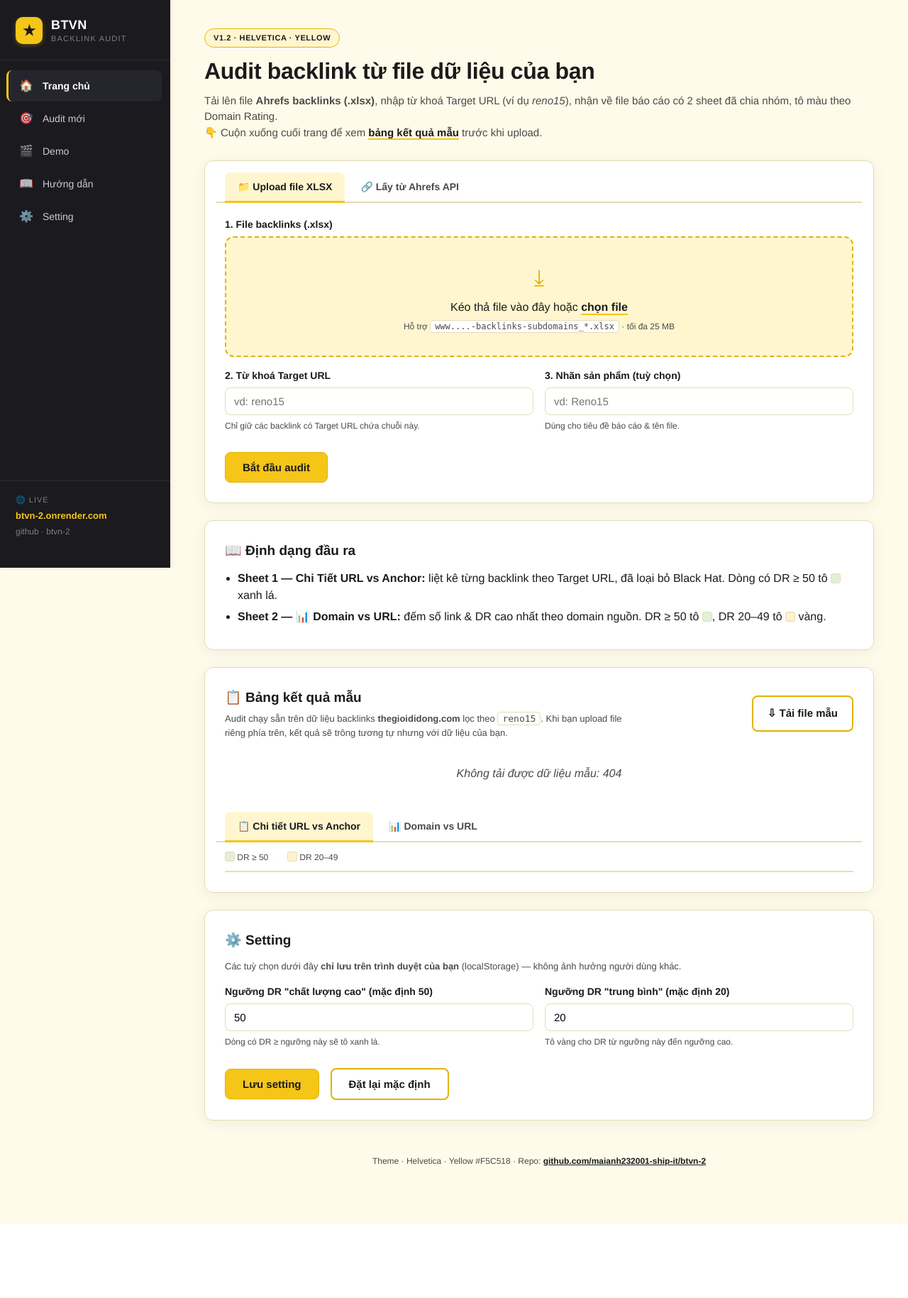
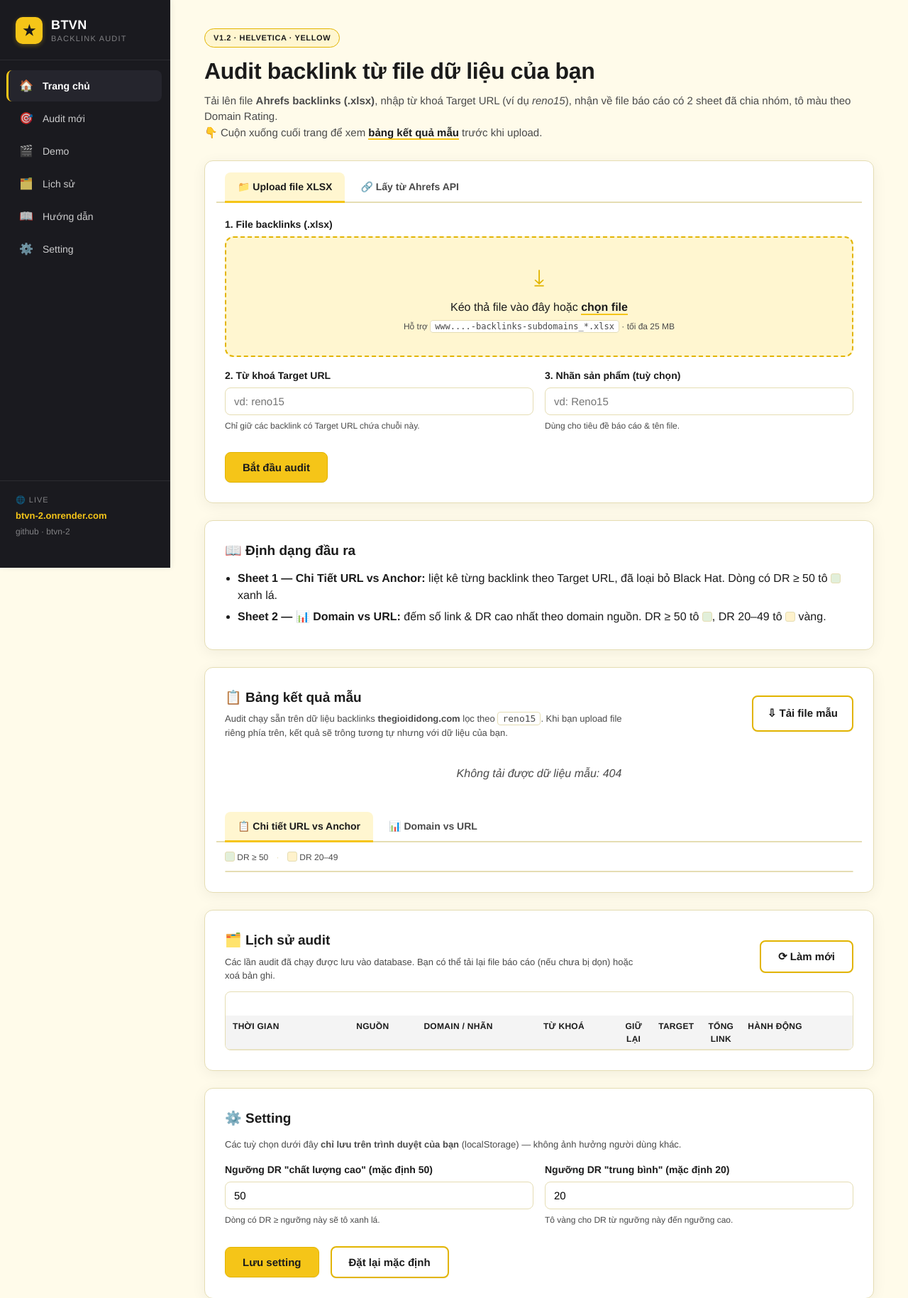
Before and after one commit to maianh232001-ship-it/btvn-2, a Flask app: page / in a window 1280 px wide. Shown: the top 1829 px of the page at 71% size. Before the commit the page ends 1725 px from the top, so only its background shows below. Run offline with Flask 3, Linux system fonts and the light colour scheme; tables that the repository leaves empty hold one stand-in row (values such as "Sample post").

Commit message:
Add SQLite-backed audit history
Persist each upload/Ahrefs audit run to data/audits.db and expose
GET /api/history + DELETE /api/history/<id>. UI gains a "Lịch sử"
section in the sidebar that auto-refreshes after every audit.

Co-Authored-By: Claude Opus 4.7 (1M context) <noreply@anthropic.com>

```diff
--- a/app.py
+++ b/app.py
@@ -12,13 +12,16 @@ from flask import (Flask, abort, jsonify, render_template, request,
 from werkzeug.utils import secure_filename
 
 from audit import AhrefsAPIError, run_audit, run_audit_from_ahrefs
+import db
 
 
 BASE_DIR = Path(__file__).resolve().parent
 UPLOAD_DIR = BASE_DIR / "uploads"
 OUTPUT_DIR = BASE_DIR / "outputs"
+DB_PATH = BASE_DIR / "data" / "audits.db"
 UPLOAD_DIR.mkdir(exist_ok=True)
 OUTPUT_DIR.mkdir(exist_ok=True)
+db.init_db(DB_PATH)
 
 ALLOWED_EXT = {".xlsx"}
 MAX_BYTES = 25 * 1024 * 1024  # 25 MB
@@ -112,6 +115,13 @@ def audit_endpoint():
         pass
 
     preview = result.pop("preview", None)
+    db.save_audit(
+        source="upload",
+        keyword=keyword,
+        product_label=product_label or keyword,
+        stats=result,
+        output_filename=out_name,
+    )
     return jsonify({
         "stats": result,
         "preview": preview,
@@ -163,6 +173,14 @@ def audit_ahrefs_endpoint():
         return jsonify({"error": f"Xử lý thất bại: {exc}"}), 500
 
     preview = result.pop("preview", None)
+    db.save_audit(
+        source="ahrefs",
+        domain=domain,
+        keyword=keyword,
+        product_label=product_label or keyword,
+        stats=result,
+        output_filename=out_name,
+    )
     return jsonify({
         "stats": result,
         "preview": preview,
@@ -171,6 +189,30 @@ def audit_ahrefs_endpoint():
         "source": "ahrefs",
         "domain": domain,
     })
+
+
+@app.route("/api/history")
+def history_endpoint():
+    try:
+        limit = int(request.args.get("limit", 50))
+    except (TypeError, ValueError):
+        limit = 50
+    items = db.list_audits(limit=limit)
+    for item in items:
+        out = item.get("output_filename")
+        if out and (OUTPUT_DIR / out).exists():
+            item["download_url"] = url_for("download_output", name=out)
+        else:
+            item["download_url"] = None
+    return jsonify({"items": items, "count": len(items)})
+
+
+@app.route("/api/history/<int:audit_id>", methods=["DELETE"])
+def history_delete(audit_id: int):
+    ok = db.delete_audit(audit_id)
+    if not ok:
+        return jsonify({"error": "Không tìm thấy bản ghi."}), 404
+    return jsonify({"ok": True})
 
 
 @app.route("/download/<path:name>")
--- /dev/null
+++ b/db.py
@@ -0,0 +1,98 @@
+"""SQLite storage for audit history."""
+from __future__ import annotations
+
+import sqlite3
+from pathlib import Path
+from typing import Any
+
+
+SCHEMA = """
+CREATE TABLE IF NOT EXISTS audits (
+    id INTEGER PRIMARY KEY AUTOINCREMENT,
+    created_at TEXT NOT NULL DEFAULT (datetime('now')),
+    source TEXT NOT NULL,
+    domain TEXT,
+    keyword TEXT NOT NULL,
+    product_label TEXT NOT NULL,
+    input_rows INTEGER NOT NULL,
+    kept_rows INTEGER NOT NULL,
+    target_urls INTEGER NOT NULL,
+    total_links INTEGER NOT NULL,
+    total_domain_rows INTEGER NOT NULL,
+    output_filename TEXT NOT NULL
+);
+CREATE INDEX IF NOT EXISTS idx_audits_created_at ON audits(created_at DESC);
+"""
+
+
+_db_path: Path | None = None
+
+
+def init_db(path: str | Path) -> None:
+    """Create tables if needed. Call once at app startup."""
+    global _db_path
+    _db_path = Path(path)
+    _db_path.parent.mkdir(parents=True, exist_ok=True)
+    with sqlite3.connect(_db_path) as conn:
+        conn.executescript(SCHEMA)
+
+
+def _connect() -> sqlite3.Connection:
+    if _db_path is None:
+        raise RuntimeError("db.init_db() chưa được gọi.")
+    conn = sqlite3.connect(_db_path)
+    conn.row_factory = sqlite3.Row
+    return conn
+
+
+def save_audit(
+    *,
+    source: str,
+    keyword: str,
+    product_label: str,
+    stats: dict[str, Any],
+    output_filename: str,
+    domain: str | None = None,
+) -> int:
+    """Persist one audit run. Returns the new row id."""
+    with _connect() as conn:
+        cur = conn.execute(
+            """
+            INSERT INTO audits (
+                source, domain, keyword, product_label,
+                input_rows, kept_rows, target_urls,
+                total_links, total_domain_rows, output_filename
+            ) VALUES (?, ?, ?, ?, ?, ?, ?, ?, ?, ?)
+            """,
+            (
+                source,
+                domain,
+                keyword,
+                product_label,
+                int(stats.get("input_rows", 0)),
+                int(stats.get("kept_rows", 0)),
+                int(stats.get("target_urls", 0)),
+                int(stats.get("total_links", 0)),
+                int(stats.get("total_domain_rows", 0)),
+                output_filename,
+            ),
+        )
+        return int(cur.lastrowid)
+
+
+def list_audits(limit: int = 50) -> list[dict[str, Any]]:
+    """Return the most recent audits, newest first."""
+    limit = max(1, min(int(limit), 500))
+    with _connect() as conn:
+        rows = conn.execute(
+            "SELECT * FROM audits ORDER BY datetime(created_at) DESC, id DESC LIMIT ?",
+            (limit,),
+        ).fetchall()
+    return [dict(r) for r in rows]
+
+
+def delete_audit(audit_id: int) -> bool:
+    """Remove one row. Returns True if a row was deleted."""
+    with _connect() as conn:
+        cur = conn.execute("DELETE FROM audits WHERE id = ?", (int(audit_id),))
+        return cur.rowcount > 0
--- a/static/script.js
+++ b/static/script.js
@@ -50,7 +50,7 @@
   }
 
   // Highlight nav as user scrolls through sections.
-  const sectionIds = ["home", "audit", "demo-showcase", "guide", "settings"];
+  const sectionIds = ["home", "audit", "demo-showcase", "history", "guide", "settings"];
   const observed = sectionIds
     .map(function (id) { return document.getElementById(id); })
     .filter(Boolean);
@@ -365,6 +365,8 @@
 
     resultCard.classList.remove("hidden");
     resultCard.scrollIntoView({ behavior: "smooth", block: "nearest" });
+
+    loadHistory();
   }
 
   // --- Tab switching ---
@@ -418,6 +420,112 @@
   }
   loadDemoShowcase();
 
+  // --- Audit history (DB-backed) -------------------------------------------
+  const historyHost = document.getElementById("history-table");
+  const historyRefreshBtn = document.getElementById("history-refresh");
+
+  function formatHistoryDate(s) {
+    if (!s) return "—";
+    // SQLite "datetime('now')" returns UTC like "2026-05-18 03:42:11".
+    const iso = String(s).replace(" ", "T") + "Z";
+    const d = new Date(iso);
+    if (isNaN(d.getTime())) return String(s);
+    return d.toLocaleString("vi-VN", {
+      year: "numeric", month: "2-digit", day: "2-digit",
+      hour: "2-digit", minute: "2-digit",
+    });
+  }
+
+  function renderHistoryTable(items) {
+    if (!historyHost) return;
+    if (!items || !items.length) {
+      historyHost.innerHTML =
+        '<div class="preview-empty">Chưa có lần audit nào được lưu.</div>';
+      return;
+    }
+    const rows = items.map(function (it) {
+      const sourceLabel = it.source === "ahrefs"
+        ? "Ahrefs API"
+        : (it.source === "demo" ? "Demo" : "Upload");
+      const target = it.source === "ahrefs"
+        ? (it.domain || "—")
+        : (it.product_label || it.keyword || "—");
+      const dl = it.download_url
+        ? '<a class="link-btn" href="' + escapeHTML(it.download_url) +
+          '" download>⇩ Tải</a>'
+        : '<span class="muted">đã dọn</span>';
+      return '<tr>' +
+        '<td>' + escapeHTML(formatHistoryDate(it.created_at)) + '</td>' +
+        '<td>' + escapeHTML(sourceLabel) + '</td>' +
+        '<td>' + escapeHTML(target) + '</td>' +
+        '<td>' + escapeHTML(it.keyword || "") + '</td>' +
+        '<td class="num">' + (it.kept_rows ?? "—") + '</td>' +
+        '<td class="num">' + (it.target_urls ?? "—") + '</td>' +
+        '<td class="num">' + (it.total_links ?? "—") + '</td>' +
+        '<td>' + dl + ' · ' +
+        '<button type="button" class="link-btn history-del" data-id="' +
+        it.id + '">✕ Xoá</button></td>' +
+        '</tr>';
+    }).join("");
+
+    historyHost.innerHTML =
+      '<table class="history">' +
+      '<thead><tr>' +
+      '<th>Thời gian</th><th>Nguồn</th><th>Domain / Nhãn</th>' +
+      '<th>Từ khoá</th><th class="num">Giữ lại</th>' +
+      '<th class="num">Target</th><th class="num">Tổng link</th>' +
+      '<th>Hành động</th>' +
+      '</tr></thead><tbody>' + rows + '</tbody></table>';
+  }
+
+  async function loadHistory() {
+    if (!historyHost) return;
+    try {
+      const res = await fetch("/api/history?limit=100");
+      const data = await res.json().catch(function () { return {}; });
+      if (!res.ok) {
+        historyHost.innerHTML =
+          '<div class="preview-empty">Không tải được lịch sử: ' +
+          escapeHTML(data.error || res.status) + "</div>";
+        return;
+      }
+      renderHistoryTable(data.items || []);
+    } catch (err) {
+      historyHost.innerHTML =
+        '<div class="preview-empty">Lỗi mạng: ' + escapeHTML(err.message) + "</div>";
+    }
+  }
+
+  if (historyRefreshBtn) {
+    historyRefreshBtn.addEventListener("click", loadHistory);
+  }
+
+  if (historyHost) {
+    historyHost.addEventListener("click", async function (e) {
+      const btn = e.target.closest(".history-del");
+      if (!btn) return;
+      const id = btn.getAttribute("data-id");
+      if (!id || !confirm("Xoá bản ghi này khỏi lịch sử?")) return;
+      btn.disabled = true;
+      try {
+        const res = await fetch("/api/history/" + encodeURIComponent(id), {
+          method: "DELETE",
+        });
+        if (!res.ok) {
+          alert("Xoá thất bại (" + res.status + ").");
+          btn.disabled = false;
+          return;
+        }
+        loadHistory();
+      } catch (err) {
+        alert("Lỗi mạng: " + err.message);
+        btn.disabled = false;
+      }
+    });
+  }
+
+  loadHistory();
+
   ahrefsForm.addEventListener("submit", async function (e) {
     e.preventDefault();
     resultCard.classList.add("hidden");
--- a/templates/index.html
+++ b/templates/index.html
@@ -30,6 +30,10 @@
       <a href="#demo-showcase" class="nav-item" data-section="demo-showcase">
         <span class="nav-icon">🎬</span>
         <span>Demo</span>
+      </a>
+      <a href="#history" class="nav-item" data-section="history">
+        <span class="nav-icon">🗂️</span>
+        <span>Lịch sử</span>
       </a>
       <a href="#guide" class="nav-item" data-section="guide">
         <span class="nav-icon">📖</span>
@@ -221,6 +225,19 @@
       </div>
     </section>
 
+    <section id="history" class="card">
+      <div class="result-head">
+        <div>
+          <h2>🗂️ Lịch sử audit</h2>
+          <p class="showcase-desc">Các lần audit đã chạy được lưu vào database. Bạn có thể tải lại file báo cáo (nếu chưa bị dọn) hoặc xoá bản ghi.</p>
+        </div>
+        <button type="button" id="history-refresh" class="primary outline">⟳ Làm mới</button>
+      </div>
+      <div id="history-table" class="preview-table">
+        <div class="preview-empty">Đang tải lịch sử…</div>
+      </div>
+    </section>
+
     <section id="settings" class="card">
       <h2>⚙️ Setting</h2>
       <p class="muted">Các tuỳ chọn dưới đây <strong>chỉ lưu trên trình duyệt của bạn</strong> (localStorage) — không ảnh hưởng người dùng khác.</p>
```
Also changed, not shown: 1 other file.
